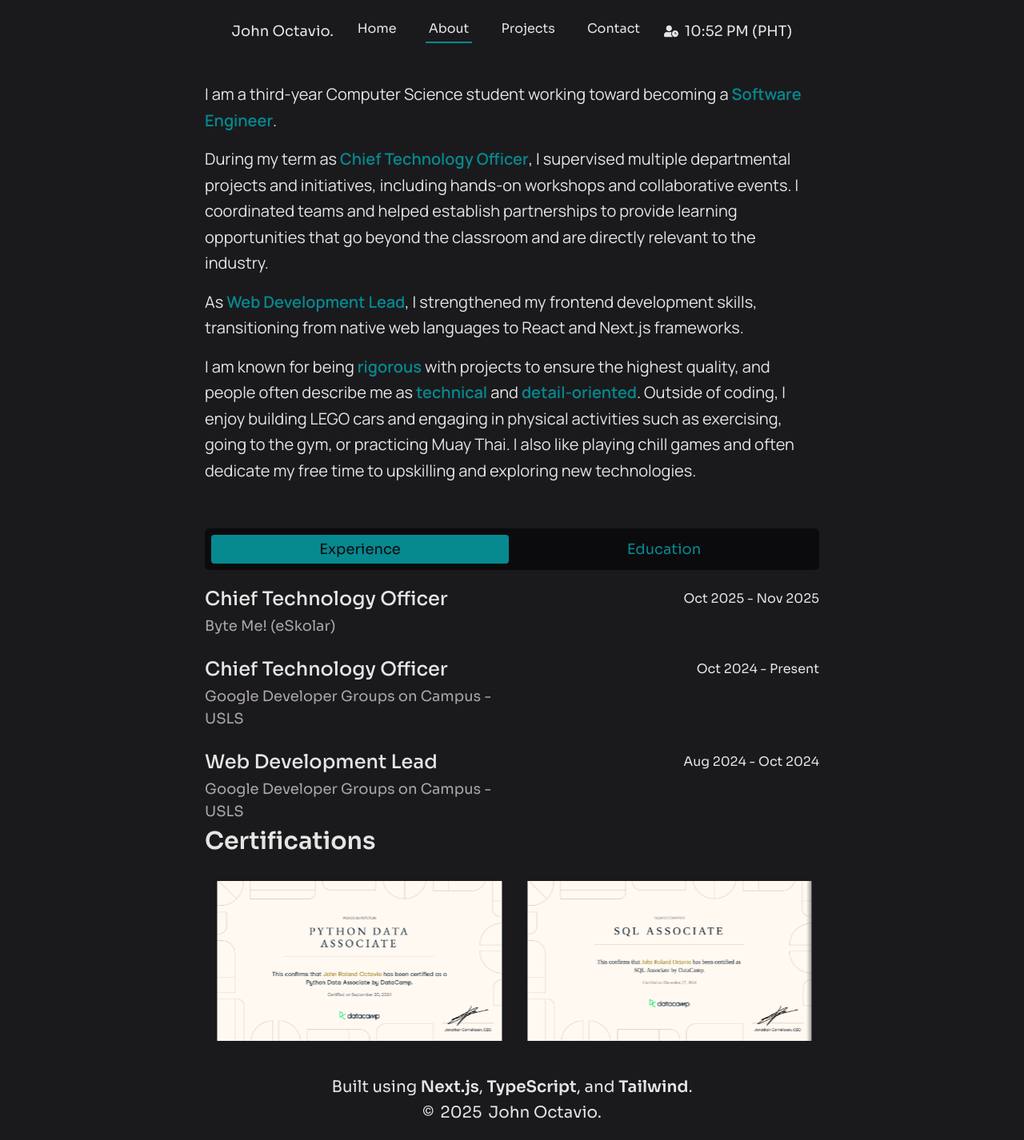
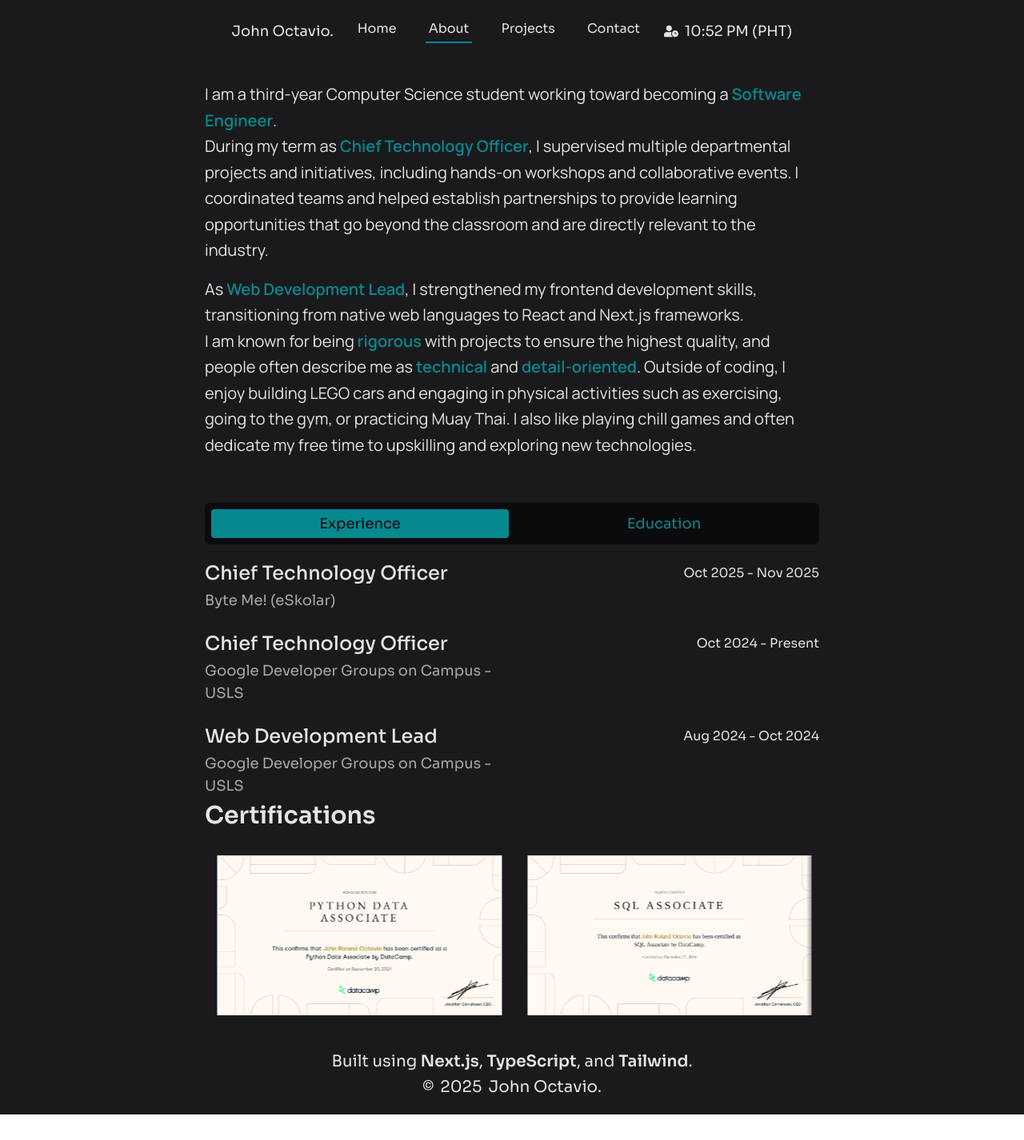
Before and after one commit to ChocoCodes/portfolio, a Next.js app: page /about in a window 1280 px wide. Shown: the whole page at 80% size. After the commit the page ends 1394 px from the top, so only its background shows below. Built offline with nearby package versions, Linux system fonts and the light colour scheme.

Commit message:
chore: about page animations

```diff
--- a/app/about/page.tsx
+++ b/app/about/page.tsx
@@ -1,5 +1,4 @@
-import { Tabs } from '@/components/about/tabs';
-import { CertsMarquee } from '@/components/about/certs-marquee';
+import { Tabs, Certifications, Introduction } from '@/components/about/_components';
 
 export const metadata = {
     title: "About",
@@ -11,21 +10,9 @@
   return (
     <>
       <section className="flex flex-col gap-8 md:gap-14 w-4/5 md:w-3/5 font-manrope">
-        <section className="flex flex-col gap-4 w-full text-default text-[10px] md:text-xl leading-relaxed">
-          <p> I am a third-year Computer Science student working toward becoming a <span className="font-semibold text-accent">Software Engineer</span>. </p>
-          <p> During my term as <span className="font-semibold text-accent">Chief Technology Officer</span>, I supervised multiple departmental projects and initiatives, including hands-on workshops and collaborative events. I coordinated teams and helped establish partnerships to provide learning opportunities that go beyond the classroom and are directly relevant to the industry. </p>
-          <p> As <span className="font-semibold text-accent">Web Development Lead</span>, I strengthened my frontend development skills, transitioning from native web languages to React and Next.js frameworks. </p>
-          <p>
-            I am known for being <span className="font-semibold text-accent">rigorous</span> with projects to ensure the highest quality, and people often describe me as <span className="font-semibold text-accent">technical</span> and <span className="font-semibold text-accent">detail-oriented</span>.
-            Outside of coding, I enjoy building LEGO cars and engaging in physical activities such as exercising, going to the gym, or practicing Muay Thai.
-            I also like playing chill games and often dedicate my free time to upskilling and exploring new technologies.
-          </p>
-        </section>
+        <Introduction />
         <Tabs />
-        <div className="flex flex-col gap-8">
-          <p className="text-3xl text-default font-sora font-semibold">Certifications</p>
-          <CertsMarquee />
-        </div>
+        <Certifications />
       </section>
     </>
   )
--- /dev/null
+++ b/components/about/_components.tsx
@@ -0,0 +1,9 @@
+import { Introduction } from "./introduction";
+import { Tabs } from "./tabs";
+import { Certifications } from './certifications';
+
+export {
+    Introduction,
+    Tabs,
+    Certifications
+};
--- /dev/null
+++ b/components/about/certifications.tsx
@@ -0,0 +1,20 @@
+"use client";
+
+import { motion } from 'motion/react';
+import { childVariant } from '@/utils/motion-variants';
+import { CertsMarquee } from './certs-marquee';
+
+export const Certifications = () => {
+    return (
+        <motion.div
+            variants={ childVariant }
+            initial="closed"
+            animate="open"
+            transition={{ delay: 0.4, duration: 0.3, ease: "easeInOut" }}
+            className="flex flex-col gap-8"
+        >
+          <p className="text-3xl text-default font-sora font-semibold">Certifications</p>
+          <CertsMarquee />
+        </motion.div>
+    )
+}
--- /dev/null
+++ b/components/about/introduction.tsx
@@ -0,0 +1,32 @@
+"use client";
+import { motion } from 'motion/react';
+import { childVariant } from '@/utils/motion-variants';
+
+export const Introduction = () => {
+    return (
+        <section className="flex flex-col gap-4 w-full text-default text-[10px] md:text-xl leading-relaxed">
+        <motion.div
+            variants={ childVariant }
+            initial="closed"
+            animate="open"
+            transition={{ delay: 0.1, duration: 0.3, ease: "easeInOut" }}
+        >
+            <p> I am a third-year Computer Science student working toward becoming a <span className="font-semibold text-accent">Software Engineer</span>. </p>
+            <p> During my term as <span className="font-semibold text-accent">Chief Technology Officer</span>, I supervised multiple departmental projects and initiatives, including hands-on workshops and collaborative events. I coordinated teams and helped establish partnerships to provide learning opportunities that go beyond the classroom and are directly relevant to the industry. </p>
+        </motion.div>
+        <motion.div
+            variants={ childVariant }
+            initial="closed"
+            animate="open"
+            transition={{ delay: 0.2, duration: 0.3, ease: "easeInOut" }}
+        >
+            <p> As <span className="font-semibold text-accent">Web Development Lead</span>, I strengthened my frontend development skills, transitioning from native web languages to React and Next.js frameworks. </p>
+            <p>
+            I am known for being <span className="font-semibold text-accent">rigorous</span> with projects to ensure the highest quality, and people often describe me as <span className="font-semibold text-accent">technical</span> and <span className="font-semibold text-accent">detail-oriented</span>.
+            Outside of coding, I enjoy building LEGO cars and engaging in physical activities such as exercising, going to the gym, or practicing Muay Thai.
+            I also like playing chill games and often dedicate my free time to upskilling and exploring new technologies.
+            </p>
+        </motion.div>
+        </section>
+    )
+}
--- a/components/about/tabs.tsx
+++ b/components/about/tabs.tsx
@@ -2,6 +2,8 @@
 
 import { useState } from 'react';
 import { PROFESSIONAL_DETAILS } from '@/utils/contents';
+import { motion } from 'motion/react';
+import { childVariant } from '@/utils/motion-variants';
 
 type TabKey = "experience" | "education";
 
@@ -58,9 +60,15 @@
     const [currentTab, setCurrentTab] = useState<TabKey>("experience");
 
     return (
-        <div className='flex flex-col gap-5'>
+        <motion.div
+            className='flex flex-col gap-5'
+            variants={ childVariant }
+            initial="closed"
+            animate="open"
+            transition={{ delay: 0.3, duration: 0.3, ease: "easeInOut" }}
+        >
             <TabHeader currentTab={ currentTab } setCurrentTab={ setCurrentTab } />
             <TabContent currentTab={ currentTab }/>
-        </div>
+        </motion.div>
     )
 }
```
